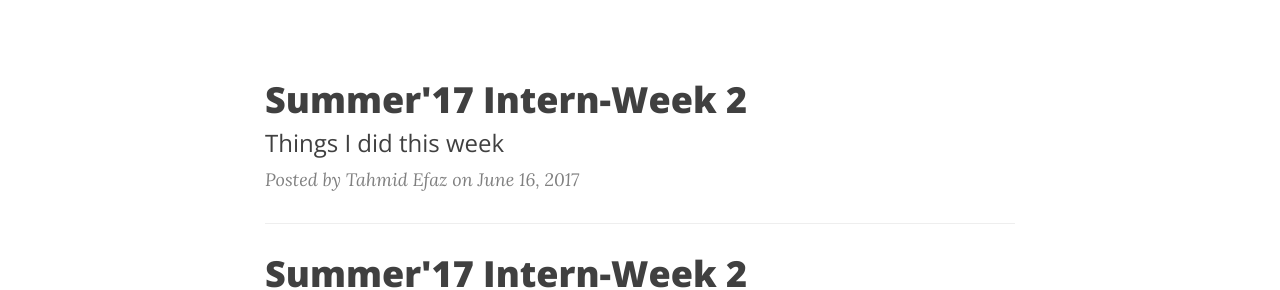
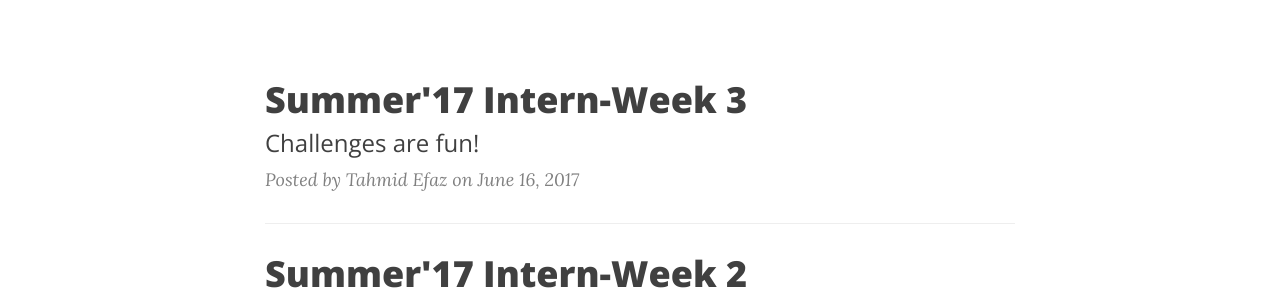
Before and after one commit to tahmidefaz/blog, a Jekyll site: the page built from index.html, in a window 1280 px wide. Shown: the part 448-738 px from the top of the page. Built offline with Jekyll 4.4.1, drawn with Linux system fonts in a browser that asks for light colours; nearby versions of some CDN libraries; the list of posts is cut into pages by our own code.

Commit message:
Update 2017-06-16-SummerIntern-Wk3.markdown

```diff
--- a/_posts/2017-06-16-SummerIntern-Wk3.markdown
+++ b/_posts/2017-06-16-SummerIntern-Wk3.markdown
@@ -1,7 +1,7 @@
 ---
 layout:     post
-title:      "Summer'17 Intern-Week 2"
-subtitle:   "Things I did this week"
+title:      "Summer'17 Intern-Week 3"
+subtitle:   "Challenges are fun!"
 date:       2017-06-16 08:00:00
 author:     "Tahmid Efaz"
 header-img: "img/post-01-bg.jpg"
```
